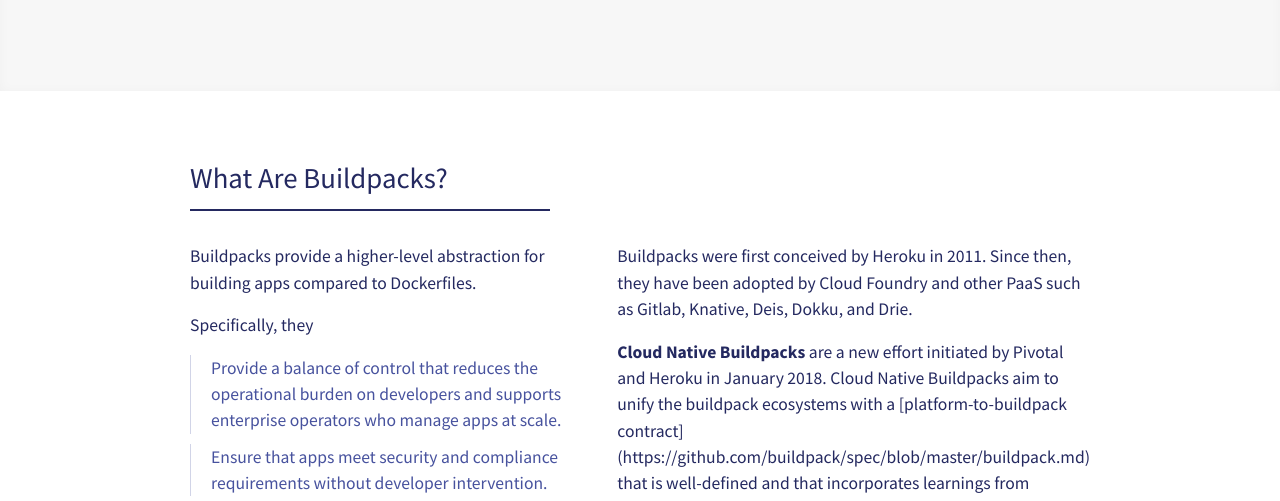
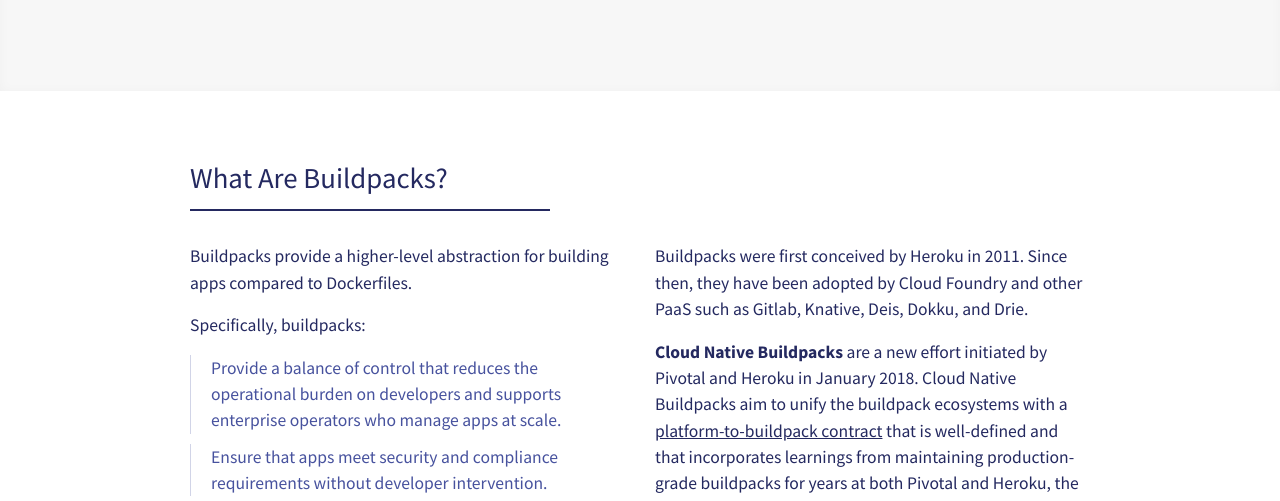
Before and after one commit to buildpacks/website, a website: page index.html in a window 1280 px wide. Shown: the part 414-915 px from the top of the page. Drawn offline with nearby package versions, Linux system fonts and the light colour scheme.

Commit message:
Fix broken link

```diff
--- a/index.html
+++ b/index.html
@@ -53,7 +53,7 @@
         <div class="col-sm">
           <p>Buildpacks provide a higher-level abstraction for building apps compared to Dockerfiles.</p>
 
-          <p>Specifically, they</p>
+          <p>Specifically, buildpacks:</p>
           <ul>
             <li>Provide a balance of control that reduces the operational burden on developers and supports enterprise operators who manage apps at scale.</li>
             <li>Ensure that apps meet security and compliance requirements without developer intervention.</li>
@@ -64,7 +64,7 @@
         <div class="col-sm">
           <p>Buildpacks were first conceived by Heroku in 2011. Since then, they have been adopted by Cloud Foundry and other PaaS such as Gitlab, Knative, Deis, Dokku, and Drie.</p>
 
-          <p><b>Cloud Native Buildpacks</b> are a new effort initiated by Pivotal and Heroku in January 2018. Cloud Native Buildpacks aim to unify the buildpack ecosystems with a [platform-to-buildpack contract](https://github.com/buildpack/spec/blob/master/buildpack.md) that is well-defined and that incorporates learnings from maintaining production-grade buildpacks for years at both Pivotal and Heroku, the largest contributors to the buildpack ecosystem.</p>
+          <p><b>Cloud Native Buildpacks</b> are a new effort initiated by Pivotal and Heroku in January 2018. Cloud Native Buildpacks aim to unify the buildpack ecosystems with a <a href="https://github.com/buildpack/spec/blob/master/buildpack.md" target="blank">platform-to-buildpack contract</a> that is well-defined and that incorporates learnings from maintaining production-grade buildpacks for years at both Pivotal and Heroku, the largest contributors to the buildpack ecosystem.</p>
 
           <p>Cloud Native Buildpacks embrace modern container standards, such as the OCI image format. They take advantage of the latest capabilities of these standards, such as cross-repository blob mounting and image layer "rebasing" on Docker API v2 registries.</p>
         </div>
```
